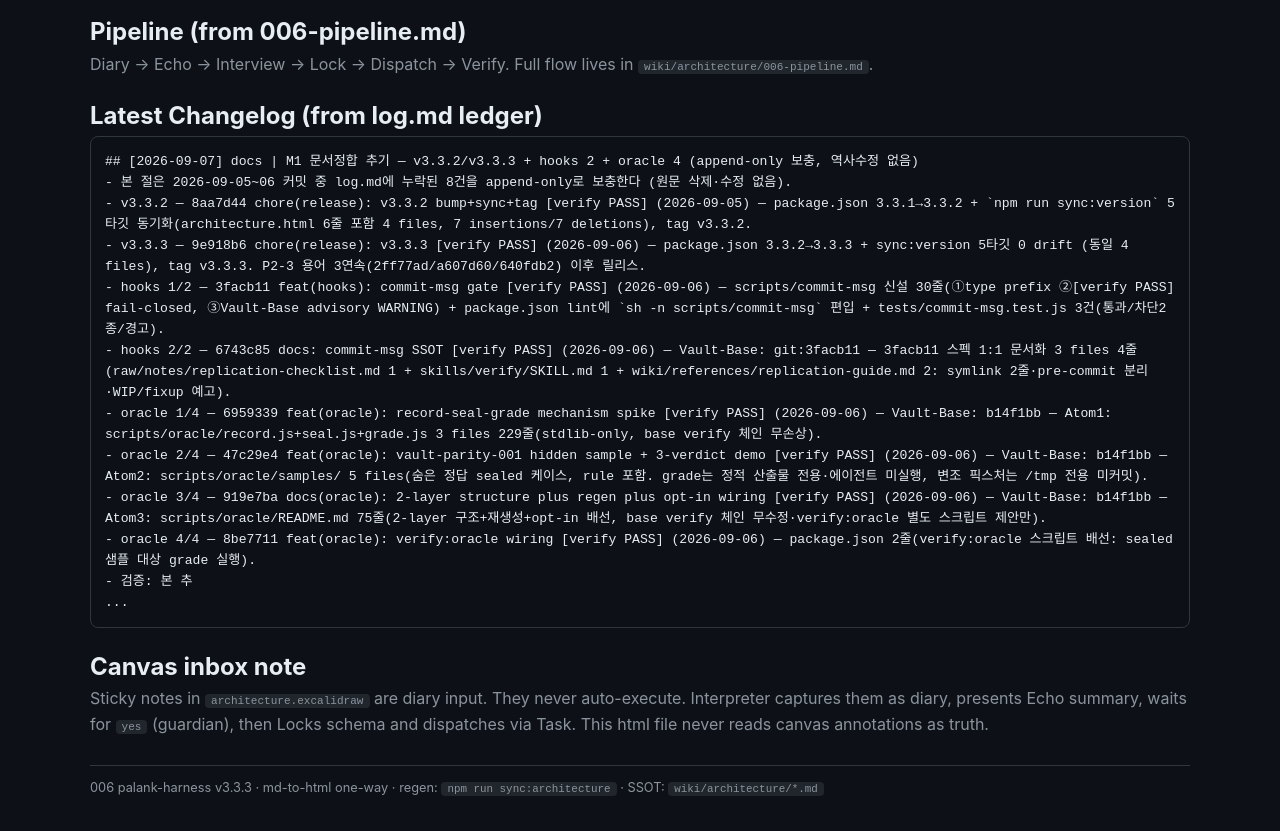
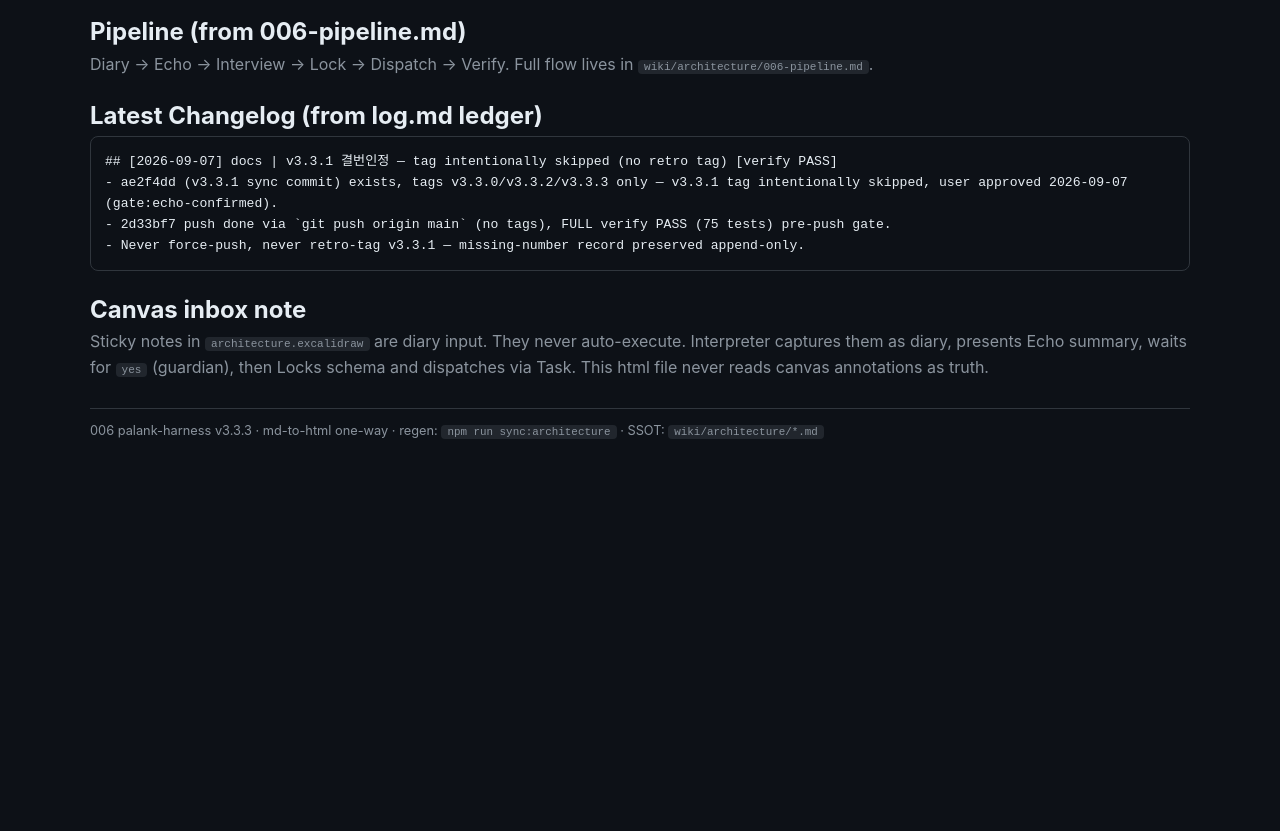
Before and after one commit to PALAN-K/palank-harness, a website: page architecture.html in a window 1280 px wide. Shown: the part 880-1711 px from the top of the page. After the commit the page ends 1354 px from the top, so only its background shows below. Drawn offline with Linux system fonts and the light colour scheme.

Commit message:
docs: v3.3.1 결번인정 log 추기 [verify PASS]
Vault-Base: git:2d33bf77c0628b615544a542279fa030977797c1

ae2f4dd exists, tags v3.3.0/v3.3.2/v3.3.3 only, user approved skip 2026-09-07, no retro tag, no force-push.

```diff
--- a/architecture.html
+++ b/architecture.html
@@ -48,18 +48,10 @@
 <h2>Pipeline (from 006-pipeline.md)</h2>
 <p style="color:var(--muted)">Diary → Echo → Interview → Lock → Dispatch → Verify. Full flow lives in <code>wiki/architecture/006-pipeline.md</code>.</p>
 <h2 style="margin-top:20px">Latest Changelog (from log.md ledger)</h2>
-<pre>## [2026-09-07] docs | M1 문서정합 추기 — v3.3.2/v3.3.3 + hooks 2 + oracle 4 (append-only 보충, 역사수정 없음)
-- 본 절은 2026-09-05~06 커밋 중 log.md에 누락된 8건을 append-only로 보충한다 (원문 삭제·수정 없음).
-- v3.3.2 — 8aa7d44 chore(release): v3.3.2 bump+sync+tag [verify PASS] (2026-09-05) — package.json 3.3.1→3.3.2 + `npm run sync:version` 5타깃 동기화(architecture.html 6줄 포함 4 files, 7 insertions/7 deletions), tag v3.3.2.
-- v3.3.3 — 9e918b6 chore(release): v3.3.3 [verify PASS] (2026-09-06) — package.json 3.3.2→3.3.3 + sync:version 5타깃 0 drift (동일 4 files), tag v3.3.3. P2-3 용어 3연속(2ff77ad/a607d60/640fdb2) 이후 릴리스.
-- hooks 1/2 — 3facb11 feat(hooks): commit-msg gate [verify PASS] (2026-09-06) — scripts/commit-msg 신설 30줄(①type prefix ②[verify PASS] fail-closed, ③Vault-Base advisory WARNING) + package.json lint에 `sh -n scripts/commit-msg` 편입 + tests/commit-msg.test.js 3건(통과/차단2종/경고).
-- hooks 2/2 — 6743c85 docs: commit-msg SSOT [verify PASS] (2026-09-06) — Vault-Base: git:3facb11 — 3facb11 스펙 1:1 문서화 3 files 4줄(raw/notes/replication-checklist.md 1 + skills/verify/SKILL.md 1 + wiki/references/replication-guide.md 2: symlink 2줄·pre-commit 분리·WIP/fixup 예고).
-- oracle 1/4 — 6959339 feat(oracle): record-seal-grade mechanism spike [verify PASS] (2026-09-06) — Vault-Base: b14f1bb — Atom1: scripts/oracle/record.js+seal.js+grade.js 3 files 229줄(stdlib-only, base verify 체인 무손상).
-- oracle 2/4 — 47c29e4 feat(oracle): vault-parity-001 hidden sample + 3-verdict demo [verify PASS] (2026-09-06) — Vault-Base: b14f1bb — Atom2: scripts/oracle/samples/ 5 files(숨은 정답 sealed 케이스, rule 포함. grade는 정적 산출물 전용·에이전트 미실행, 변조 픽스처는 /tmp 전용 미커밋).
-- oracle 3/4 — 919e7ba docs(oracle): 2-layer structure plus regen plus opt-in wiring [verify PASS] (2026-09-06) — Vault-Base: b14f1bb — Atom3: scripts/oracle/README.md 75줄(2-layer 구조+재생성+opt-in 배선, base verify 체인 무수정·verify:oracle 별도 스크립트 제안만).
-- oracle 4/4 — 8be7711 feat(oracle): verify:oracle wiring [verify PASS] (2026-09-06) — package.json 2줄(verify:oracle 스크립트 배선: sealed 샘플 대상 grade 실행).
-- 검증: 본 추
-...</pre>
+<pre>## [2026-09-07] docs | v3.3.1 결번인정 — tag intentionally skipped (no retro tag) [verify PASS]
+- ae2f4dd (v3.3.1 sync commit) exists, tags v3.3.0/v3.3.2/v3.3.3 only — v3.3.1 tag intentionally skipped, user approved 2026-09-07 (gate:echo-confirmed).
+- 2d33bf7 push done via `git push origin main` (no tags), FULL verify PASS (75 tests) pre-push gate.
+- Never force-push, never retro-tag v3.3.1 — missing-number record preserved append-only.</pre>
 <h2 style="margin-top:20px">Canvas inbox note</h2>
 <p style="color:var(--muted)">Sticky notes in <code>architecture.excalidraw</code> are diary input. They never auto-execute. Interpreter captures them as diary, presents Echo summary, waits for <code>yes</code> (guardian), then Locks schema and dispatches via Task. This html file never reads canvas annotations as truth.</p>
 <footer>006 palank-harness v3.3.3 · md-to-html one-way · regen: <code>npm run sync:architecture</code> · SSOT: <code>wiki/architecture/*.md</code></footer>
```
Also changed, not shown: log.md (+5 -0 lines).
